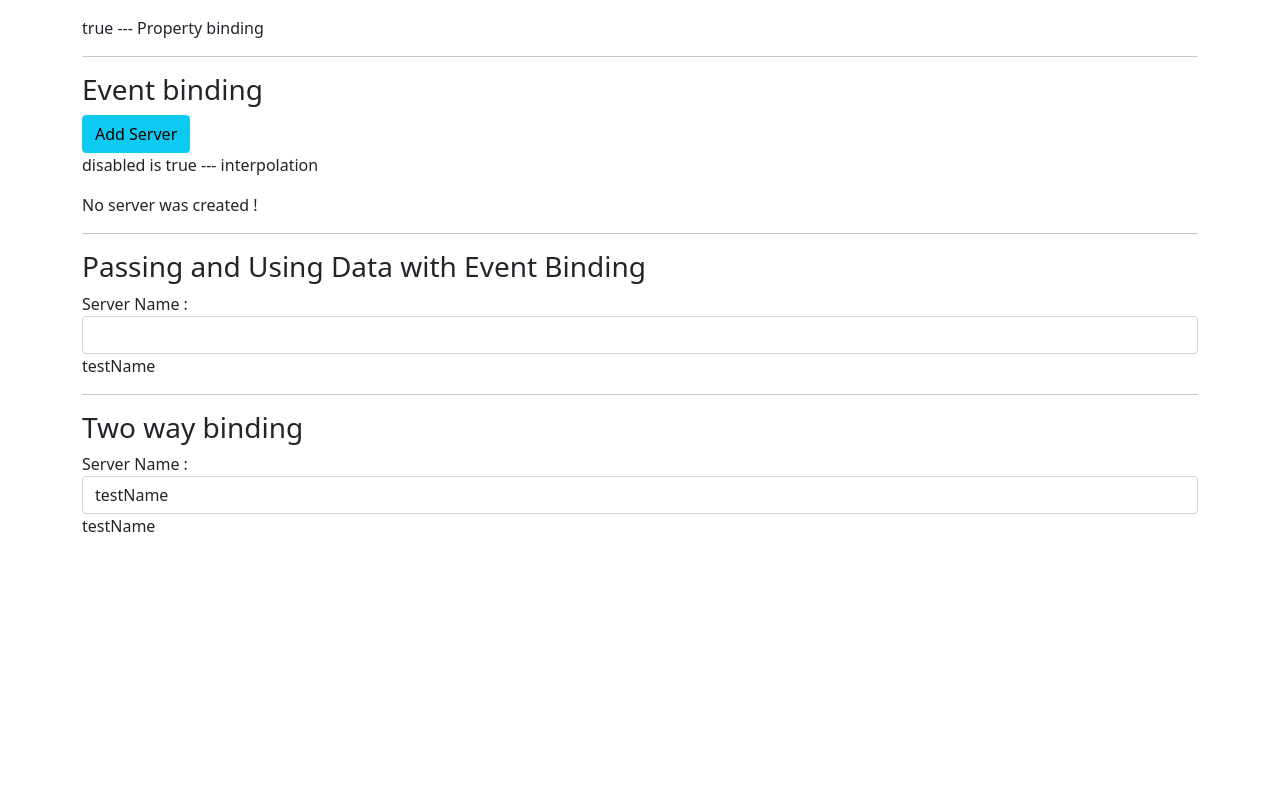
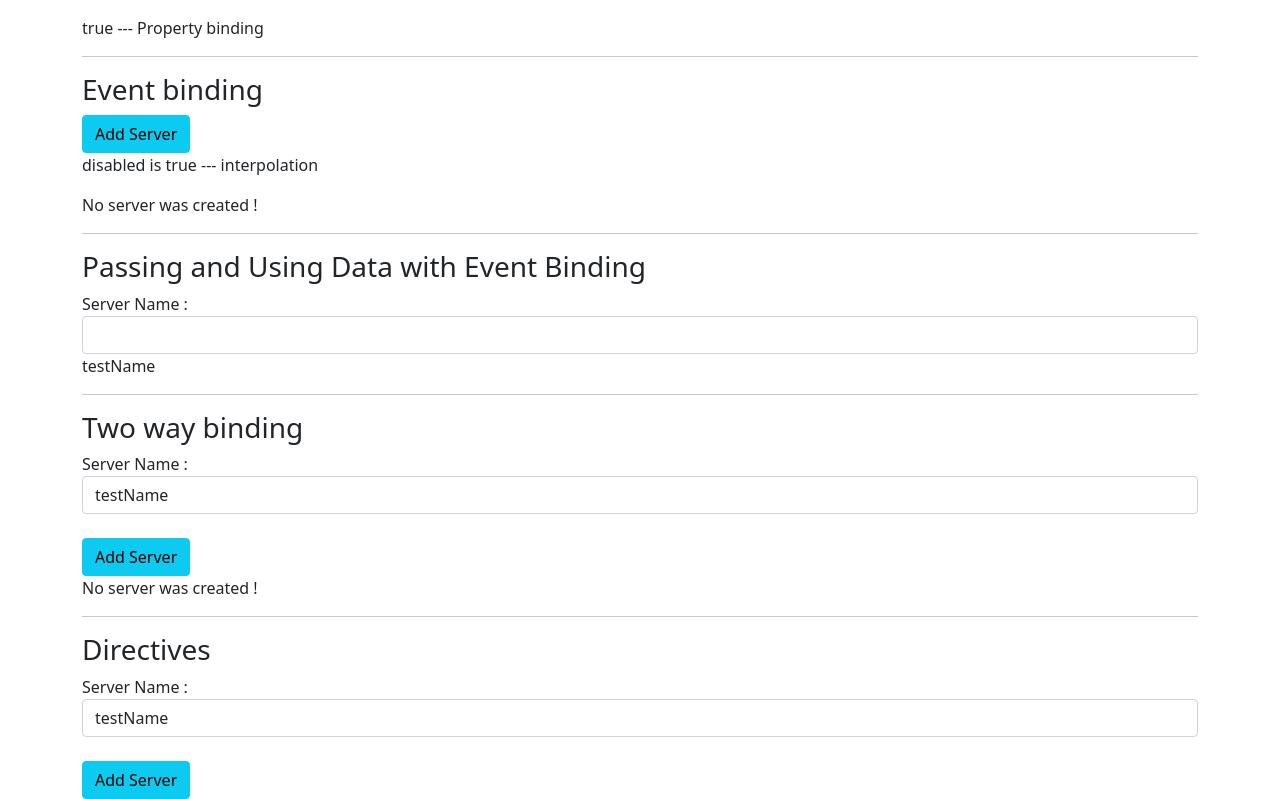
Before and after one commit to Rena-Tokhi/Angular, an Angular app in the folder Angular/: page / in a window 1280 px wide. Shown: the part 622-1421 px from the top of the page. Before the commit the page ends 1176 px from the top, so only its background shows below. Built offline with nearby package versions, Linux system fonts and the light colour scheme.

Commit message:
Using ngIf to Output Data Conditionally

```diff
--- a/Angular/src/app/data-binding/data-binding.component.html
+++ b/Angular/src/app/data-binding/data-binding.component.html
@@ -27,4 +27,17 @@
 <label>Server Name  : </label>
 <input type="text" class="form-control"
 [(ngModel)] = "serverName">
-<p>{{serverName}} </p>
+<br>
+<!-- <p>{{serverName}} </p> -->
+<button class="btn btn-info" [disabled] = "!allowNewServer" (click)="onCreatServer()"> Add Server </button>
+<p> {{serverCreationStatus}} </p>
+
+<hr>
+<h3>Directives</h3>
+<label>Server Name  : </label>
+<input type="text" class="form-control"
+[(ngModel)] = "serverName">
+<br>
+
+<button class="btn btn-info" [disabled] = "!allowNewServer" (click)="onCreatServer()"> Add Server </button>
+<p *ngIf="serverCreated"> Server  was created , server name is {{serverName}} </p>
--- a/Angular/src/app/data-binding/data-binding.component.ts
+++ b/Angular/src/app/data-binding/data-binding.component.ts
@@ -13,6 +13,7 @@ export class DataBindingComponent implements OnInit {
   serverCreationStatus = "No server was created !"
   serverName='testName';
   allowNewServer  = false;
+  serverCreated =false
   constructor() {
     setTimeout(() => {
       this.allowNewServer=true;
@@ -22,7 +23,8 @@ export class DataBindingComponent implements OnInit {
   ngOnInit(): void {
   }
 onCreatServer(){
-  this.serverCreationStatus = "server was Created "
+  this.serverCreated =true;
+  this.serverCreationStatus = "server was Created ! Name is :" + this.serverName;
 }
 onUpdateServerName(event :Event ){
 this.serverName = (<HTMLInputElement>event.target).value;
```
